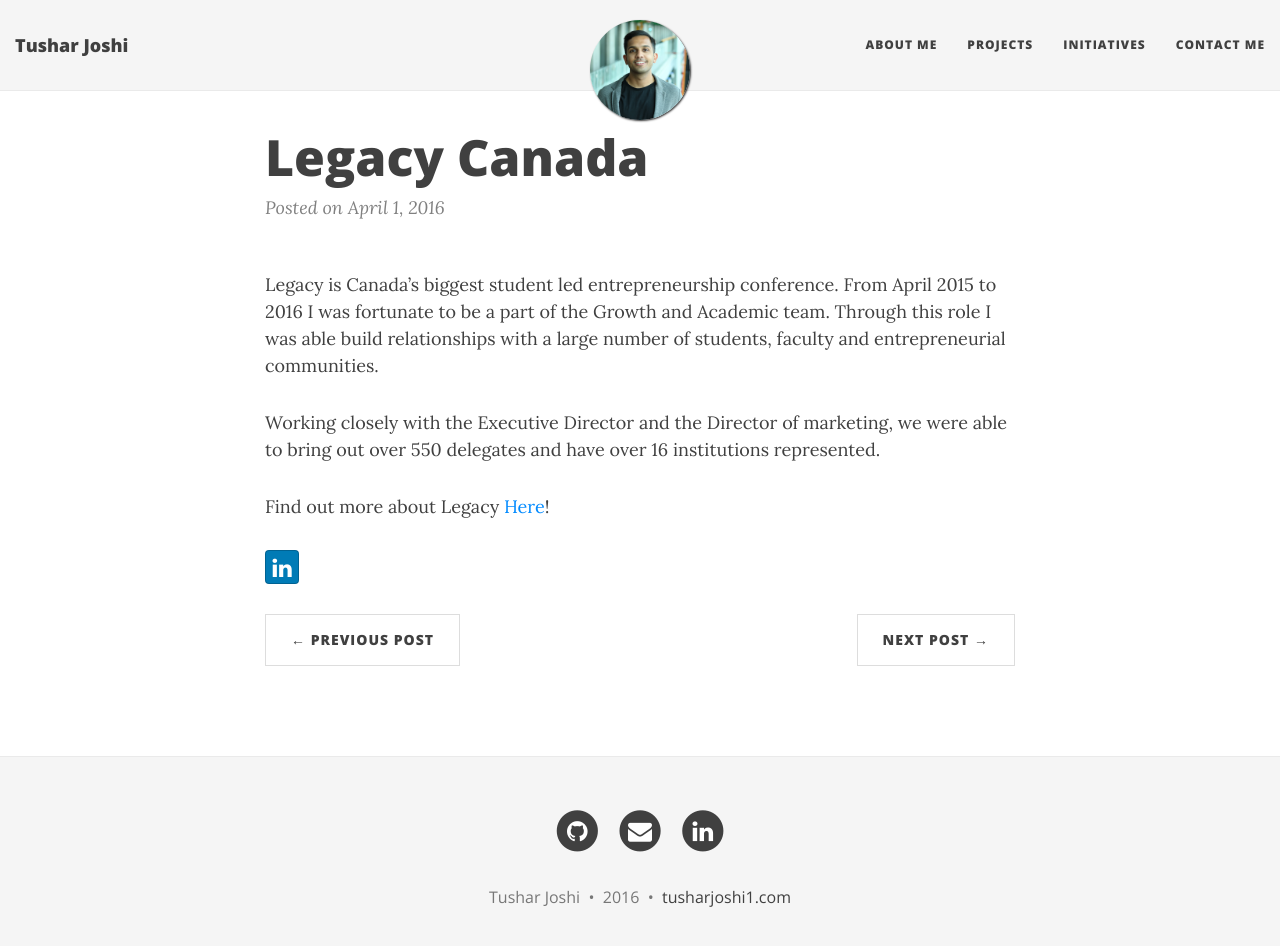
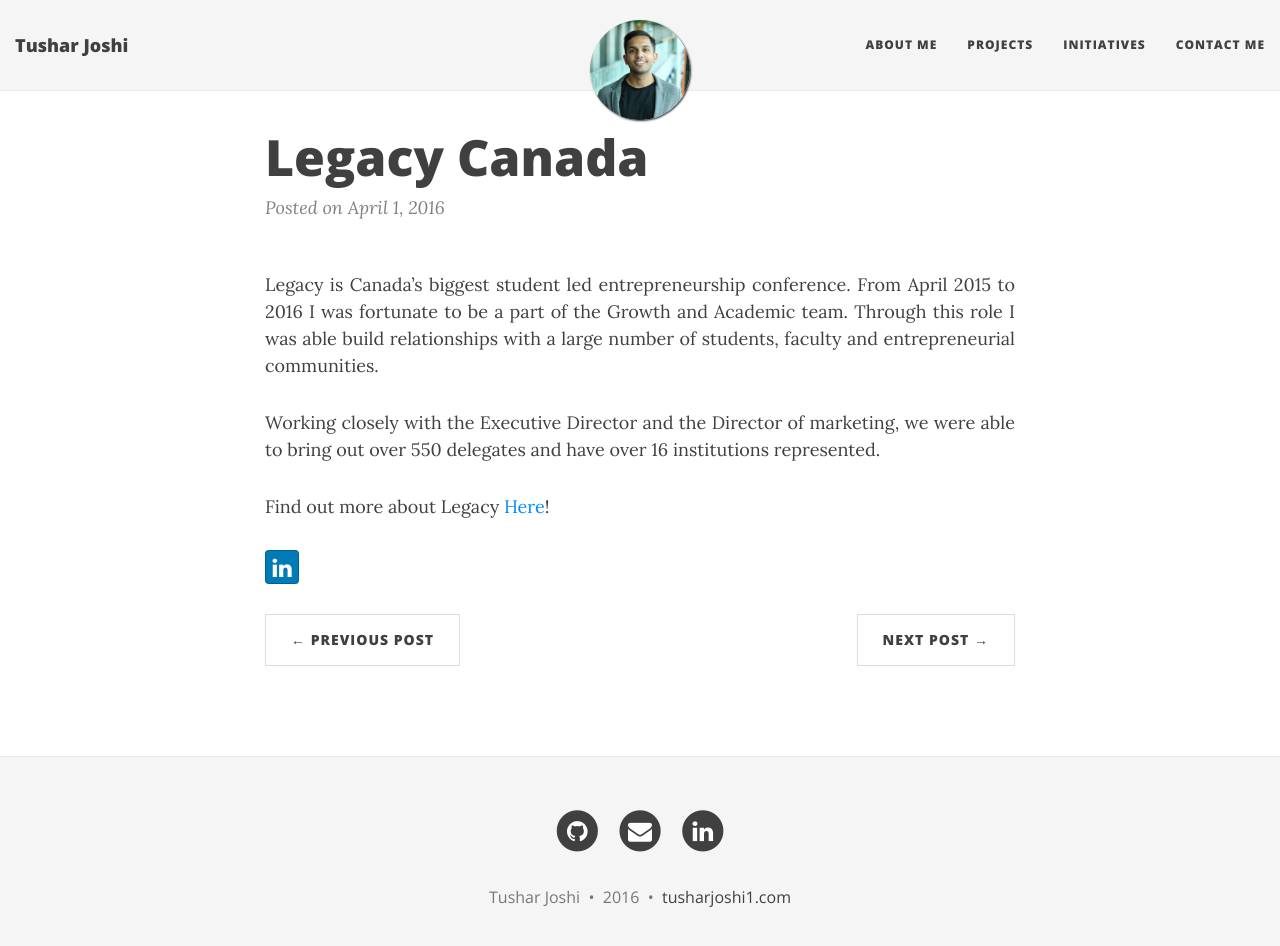
Before and after one commit to tusharjoshi1/tusharjoshi1.github.io, a Jekyll site: the page built from _posts/initiatives/2016-04-01-Legacy.md, in a window 1280 px wide and 959 px high. Shown: the top 946 px of the window. Built offline with Jekyll 4.4.1, drawn with Linux system fonts in a browser that asks for light colours; nearby versions of some CDN libraries.

Commit message:
Update 2016-04-01-Legacy.md

```diff
--- a/_posts/initiatives/2016-04-01-Legacy.md
+++ b/_posts/initiatives/2016-04-01-Legacy.md
@@ -4,8 +4,8 @@
 category: initiative
 ---
 
-Legacy is Canada’s biggest student led entrepreneurship conference. From April 2015 to 2016 I was fortunate to be a part of the Growth and Academic team. Through this role I was able build relationships with a large number of students, faculty and entrepreneurial communities.
+<p align="justify">Legacy is Canada’s biggest student led entrepreneurship conference. From April 2015 to 2016 I was fortunate to be a part of the Growth and Academic team. Through this role I was able build relationships with a large number of students, faculty and entrepreneurial communities.</p>
 
-Working closely with the Executive Director and the Director of marketing, we were able to bring out over 550 delegates and have over 16 institutions represented.
+<p align="justify">Working closely with the Executive Director and the Director of marketing, we were able to bring out over 550 delegates and have over 16 institutions represented. </p>
 
-Find out more about Legacy <a href="http://www.legacycan.ca/">Here</a>!
+<p align="justify">Find out more about Legacy <a href="http://www.legacycan.ca/">Here</a>! </p>
```
